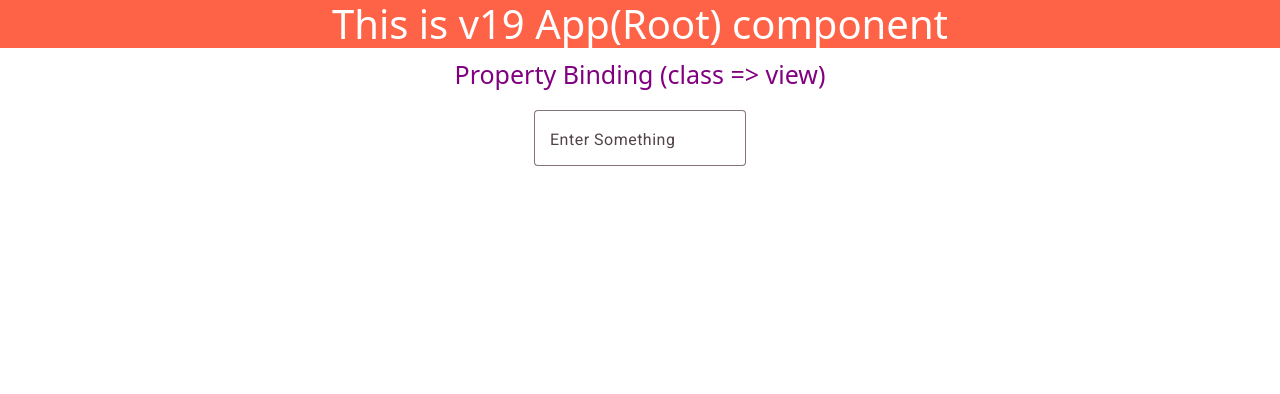
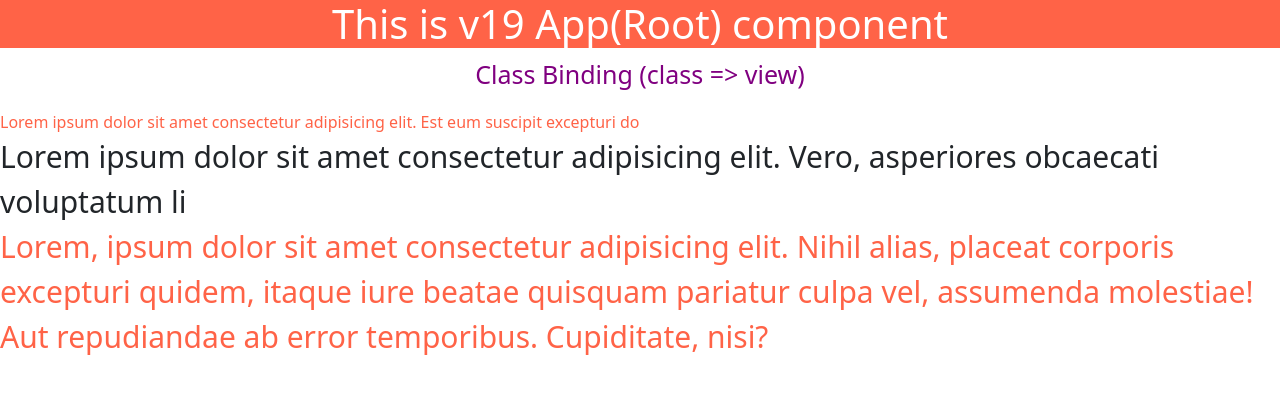
Before and after one commit to SatishKonduru/VERDHAN-V19, an Angular app: page / in a window 1280 px wide. Shown: the top 394 px of the page. Built offline with nearby package versions, Linux system fonts and the light colour scheme.

Commit message:
style and class binding

```diff
--- a/src/app/app.component.html
+++ b/src/app/app.component.html
@@ -4,4 +4,6 @@
 <!-- <div id="app-test"></div> -->
 <!-- <div app-test></div> -->
 <!-- <app-interpolation></app-interpolation> -->
-<app-property-binding></app-property-binding>
+<!-- <app-property-binding></app-property-binding> -->
+<!-- <app-style-binding></app-style-binding> -->
+<app-class-binding></app-class-binding>
--- a/src/app/app.component.ts
+++ b/src/app/app.component.ts
@@ -3,10 +3,12 @@ import { RouterOutlet } from '@angular/router';
 import { TestComponent } from './components/test/test.component';
 import { InterpolationComponent } from './components/interpolation/interpolation.component';
 import { PropertyBindingComponent } from './components/property-binding/property-binding.component';
+import { StyleBindingComponent } from './components/style-binding/style-binding.component';
+import { ClassBindingComponent } from './components/class-binding/class-binding.component';
 
 @Component({
   selector: 'app-root',
-  imports: [RouterOutlet, PropertyBindingComponent],
+  imports: [RouterOutlet, ClassBindingComponent],
   templateUrl: './app.component.html',
   styleUrl: './app.component.css',
 })
--- /dev/null
+++ b/src/app/components/class-binding/class-binding.component.css
@@ -0,0 +1,6 @@
+.myTextColor {
+  color: tomato;
+}
+.myTextSize {
+  font-size: 30px;
+}
--- /dev/null
+++ b/src/app/components/class-binding/class-binding.component.html
@@ -0,0 +1,19 @@
+<div style="display: flex; justify-content: center">
+  <p style="font-size: 25px; color: purple">Class Binding (class => view)</p>
+</div>
+
+<div [class]="textColor">
+  Lorem ipsum dolor sit amet consectetur adipisicing elit. Est eum suscipit
+  excepturi do
+</div>
+
+<div [class]="textSize">
+  Lorem ipsum dolor sit amet consectetur adipisicing elit. Vero, asperiores
+  obcaecati voluptatum li
+</div>
+
+<div [ngClass]="myGroupClasses">
+  Lorem, ipsum dolor sit amet consectetur adipisicing elit. Nihil alias, placeat
+  corporis excepturi quidem, itaque iure beatae quisquam pariatur culpa vel,
+  assumenda molestiae! Aut repudiandae ab error temporibus. Cupiditate, nisi?
+</div>
--- /dev/null
+++ b/src/app/components/class-binding/class-binding.component.ts
@@ -0,0 +1,18 @@
+import { CommonModule } from '@angular/common';
+import { Component } from '@angular/core';
+
+@Component({
+  selector: 'app-class-binding',
+  imports: [CommonModule],
+  templateUrl: './class-binding.component.html',
+  styleUrl: './class-binding.component.css',
+})
+export class ClassBindingComponent {
+  textColor = 'myTextColor';
+  textSize = 'myTextSize';
+
+  myGroupClasses = {
+    myTextColor: true,
+    myTextSize: true,
+  };
+}
```
Also changed, not shown: src/app/components/style-binding/style-binding.component.html (added, +27 -0 lines), src/app/components/style-binding/style-binding.component.ts (added, +18 -0 lines), src/app/components/style-binding/style-binding.component.css (added).
